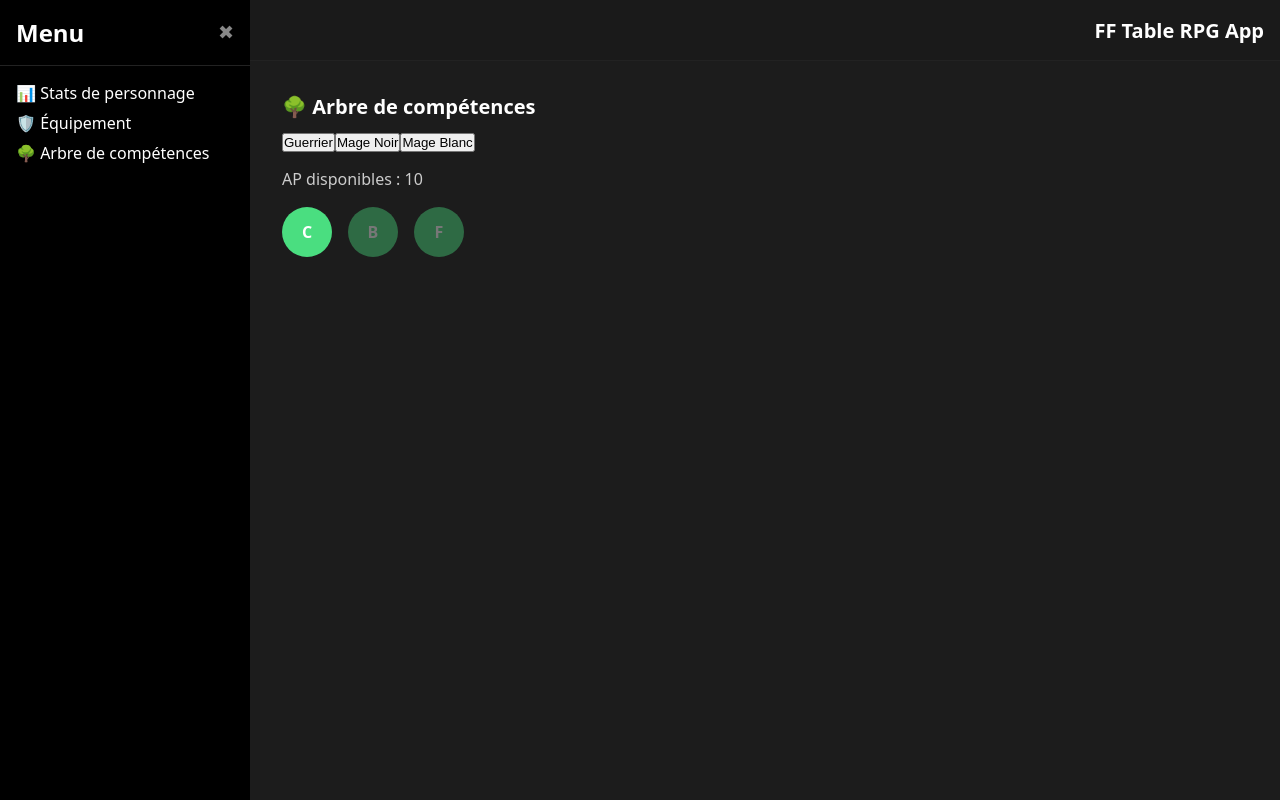
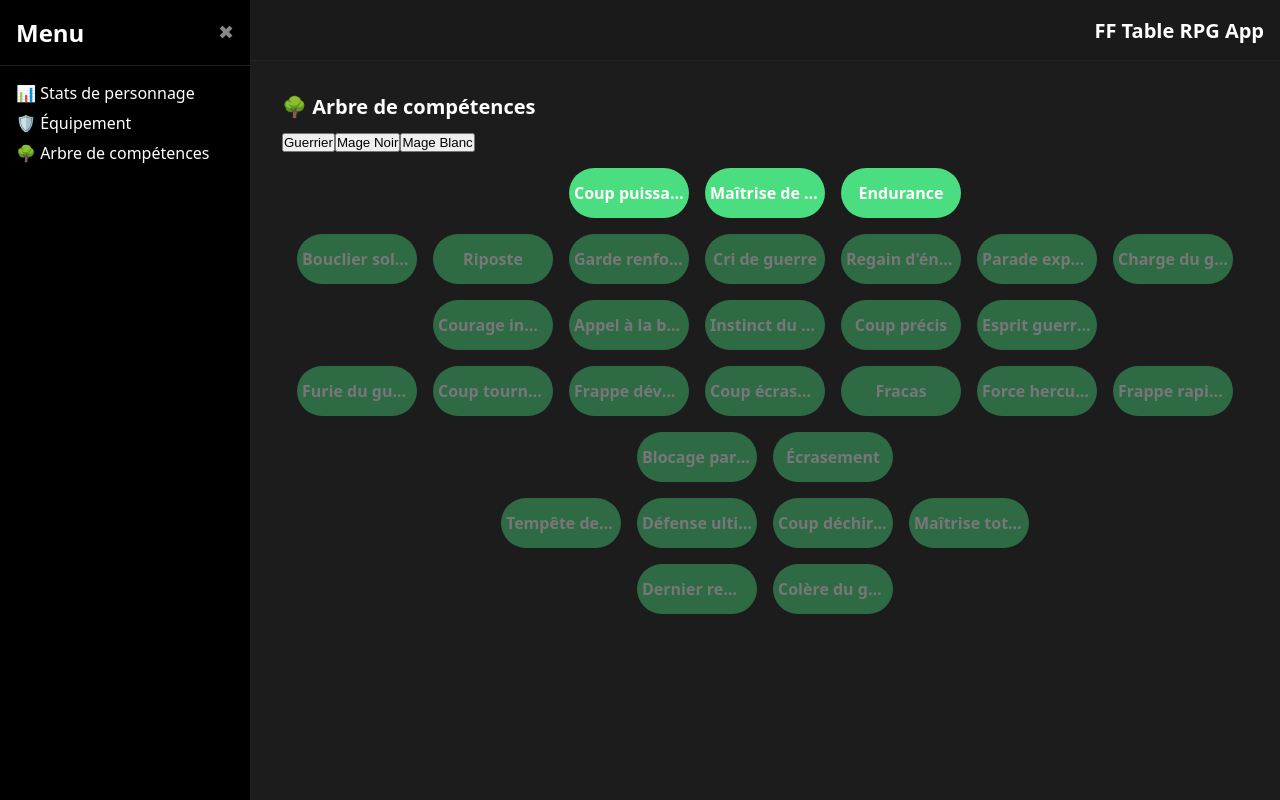
Before and after one commit to AlexDelestre/FFTableRPGApp, a React (Vite) app: page /skill-tree in a window 1280 px wide. Built offline with nearby package versions, Linux system fonts and the light colour scheme.

Commit message:
Premier test d'un arbre de compétences

```diff
--- a/src/pages/SkillTrees/WarriorTree.css
+++ b/src/pages/SkillTrees/WarriorTree.css
@@ -1,19 +1,33 @@
 .warrior-tree {
   position: relative;
   padding-top: 1em;
+  overflow-x: auto; /* scroll horizontal si nécessaire */
+  overflow-y: auto; /* scroll vertical si nécessaire */
+  white-space: nowrap; /* évite que les skills passent à la ligne si tu veux une longue ligne */
 }
 
+/* Chaque niveau de skills sur une ligne */
+.skill-level {
+  display: flex;
+  flex-wrap: wrap; /* ou nowrap si tu veux absolument une ligne continue */
+  justify-content: center;
+  gap: 1em;
+  margin-bottom: 1em;
+}
+
+/* Grid générale si besoin pour le wrapping */
 .skills-grid {
   display: flex;
+  flex-direction: column; /* une ligne par niveau */
   gap: 1em;
-  flex-wrap: wrap;
   margin-top: 1em;
 }
 
+/* Pastille de skill */
 .skill-dot {
-  width: 50px;
+  width: 120px; /* largeur fixe */
   height: 50px;
-  border-radius: 50%;
+  border-radius: 25px;
   background-color: #4ade80;
   display: flex;
   align-items: center;
@@ -21,7 +35,19 @@
   cursor: pointer;
   font-weight: bold;
   color: white;
-  transition: transform 0.2s, background-color 0.2s, opacity 0.2s;
+  text-align: center;
+
+  padding: 0 5px;
+  white-space: nowrap;
+  overflow: hidden;
+}
+
+.skill-dot span {
+  display: block;
+  text-overflow: ellipsis;
+  overflow: hidden;
+  white-space: nowrap;
+  width: 100%;
 }
 
 .skill-dot:hover {
@@ -39,6 +65,7 @@
   color: black;
 }
 
+/* Popup */
 .popup-overlay {
   position: fixed;
   top: 0;
@@ -59,7 +86,13 @@
   border-radius: 8px;
   max-width: 300px;
   text-align: center;
+
+  /* Ajouts pour le wrapping */
+  word-wrap: break-word;
+  overflow-wrap: break-word;
+  white-space: normal;
 }
+
 
 .popup-content button {
   margin: 0.5em;
--- a/src/pages/SkillTrees/WarriorTree.jsx
+++ b/src/pages/SkillTrees/WarriorTree.jsx
@@ -5,10 +5,37 @@ const skills = [
   { id: 1, name: "Coup puissant", description: "Inflige +10 dégâts", cost: 2, level: 1 },
   { id: 2, name: "Bouclier solide", description: "Augmente la défense de 5", cost: 3, level: 2, prerequisite: 1 },
   { id: 3, name: "Furie du guerrier", description: "Inflige +25 dégâts sur un coup critique", cost: 5, level: 3, prerequisite: 2 },
+  { id: 4, name: "Riposte", description: "Contre-attaque automatiquement", cost: 3, level: 2, prerequisite: 1 },
+  { id: 5, name: "Coup tournoyant", description: "Attaque tous les ennemis autour", cost: 4, level: 3, prerequisite: 4 },
+  { id: 6, name: "Maîtrise de l'épée", description: "+2 précision sur les attaques", cost: 2, level: 1 },
+  { id: 7, name: "Garde renforcée", description: "Réduit les dégâts subis de 5%", cost: 3, level: 2, prerequisite: 6 },
+  { id: 8, name: "Cri de guerre", description: "Augmente la puissance de tous les alliés", cost: 4, level: 2, prerequisite: 1 },
+  { id: 9, name: "Frappe dévastatrice", description: "+50 dégâts mais consomme 2 AP", cost: 6, level: 3, prerequisite: 3 },
+  { id: 10, name: "Endurance", description: "+10 PV maximum", cost: 2, level: 1 },
+  { id: 11, name: "Regain d'énergie", description: "Récupère 3 AP par tour", cost: 4, level: 2, prerequisite: 10 },
+  { id: 12, name: "Coup écrasant", description: "Inflige +20 dégâts et étourdit l'ennemi", cost: 5, level: 3, prerequisite: 11 },
+  { id: 13, name: "Parade experte", description: "Chance d'annuler une attaque ennemie", cost: 3, level: 2, prerequisite: 7 },
+  { id: 14, name: "Charge du guerrier", description: "Se déplace rapidement et frappe fort", cost: 4, level: 2, prerequisite: 1 },
+  { id: 15, name: "Fracas", description: "Inflige dégâts à tous les ennemis en ligne", cost: 6, level: 3, prerequisite: 14 },
+  { id: 16, name: "Force herculéenne", description: "+5 dégâts sur toutes les attaques", cost: 5, level: 3, prerequisite: 6 },
+  { id: 17, name: "Courage indomptable", description: "Immunité à la peur", cost: 3, level: 2, prerequisite: 10 },
+  { id: 18, name: "Frappe rapide", description: "Attaque deux fois par tour", cost: 6, level: 3, prerequisite: 16 },
+  { id: 19, name: "Blocage parfait", description: "Annule totalement une attaque", cost: 7, level: 3, prerequisite: 7 },
+  { id: 20, name: "Appel à la bataille", description: "Rallie les alliés et restaure 5 AP", cost: 4, level: 2, prerequisite: 8 },
+  { id: 21, name: "Écrasement", description: "Inflige +40 dégâts sur un ennemi unique", cost: 7, level: 3, prerequisite: 9 },
+  { id: 22, name: "Instinct du guerrier", description: "Augmente la vitesse de 10%", cost: 3, level: 2, prerequisite: 1 },
+  { id: 23, name: "Coup précis", description: "Ignorer 5 points de défense ennemie", cost: 4, level: 2, prerequisite: 16 },
+  { id: 24, name: "Tempête de lames", description: "Attaque tous les ennemis deux fois", cost: 8, level: 4, prerequisite: 15 },
+  { id: 25, name: "Défense ultime", description: "Réduit tous les dégâts de 10%", cost: 6, level: 4, prerequisite: 19 },
+  { id: 26, name: "Esprit guerrier", description: "+5 AP maximum", cost: 3, level: 2, prerequisite: 11 },
+  { id: 27, name: "Coup déchirant", description: "Inflige +30 dégâts et saigne l'ennemi", cost: 7, level: 4, prerequisite: 12 },
+  { id: 28, name: "Maîtrise totale", description: "Toutes les attaques critiques infligent +50% dégâts", cost: 9, level: 4, prerequisite: 18 },
+  { id: 29, name: "Dernier rempart", description: "Réduit les dégâts à 1 PV une fois par combat", cost: 10, level: 5, prerequisite: 25 },
+  { id: 30, name: "Colère du guerrier", description: "Augmente tous les dégâts de 15% pendant 3 tours", cost: 8, level: 5, prerequisite: 28 },
 ];
 
+
 export default function WarriorTree() {
-  const [ap, setAp] = useState(10);
 
   const [learnedSkills, setLearnedSkills] = useState(() => {
     const saved = localStorage.getItem("warriorSkills");
@@ -23,26 +50,27 @@ export default function WarriorTree() {
   }, [learnedSkills]);
 
   const handleSkillClick = (skill) => {
+    if (isSkillLocked(skill)) {
+        const prerequisiteSkill = skills.find(s => s.id === skill.prerequisite);
+        setPopupSkill({
+        ...skill,
+        lockedReason: prerequisiteSkill ? `Vous devez d'abord apprendre "${prerequisiteSkill.name}"` : "Prérequis manquant"
+        });
+    } else {
         setPopupSkill(skill);
+    }
     };
 
   const confirmSkill = (skill) => {
     if (learnedSkills.includes(skill.id)) {
       // Débloquer skill
-      if (window.confirm(`Voulez-vous désapprendre "${skill.name}" ?`)) {
+      if (window.confirm(`Voulez-vous oublier "${skill.name}" ?`)) {
         setLearnedSkills(learnedSkills.filter(id => id !== skill.id));
-        setAp(ap + skill.cost);
         setPopupSkill(null);
       }
     } else {
-      // Acheter skill
-      if (ap < skill.cost) {
-        alert("Pas assez d'AP !");
-        return;
-      }
       if (window.confirm(`Voulez-vous apprendre "${skill.name}" pour ${skill.cost} AP ?`)) {
         setLearnedSkills([...learnedSkills, skill.id]);
-        setAp(ap - skill.cost);
         setPopupSkill(null);
       }
     }
@@ -55,22 +83,26 @@ export default function WarriorTree() {
 
   return (
     <div className="warrior-tree">
-      <p>AP disponibles : {ap}</p>
-      <div className="skills-grid">
-        {skills.map(skill => {
+        {Array.from({ length: 5 }, (_, lvl) => lvl + 1).map(level => (
+            <div key={level} className="skill-level">
+            {skills
+                .filter(skill => skill.level === level)
+                .map(skill => {
                 const locked = isSkillLocked(skill);
                 const learned = learnedSkills.includes(skill.id);
                 return (
                     <div
                     key={skill.id}
                     className={`skill-dot ${learned ? "learned" : ""} ${locked ? "locked" : ""}`}
-              onClick={() => !locked && handleSkillClick(skill)}
+                    onClick={() => handleSkillClick(skill)}
+                    title={skill.name}
                     >
-              {skill.name[0]}
+                    <span>{skill.name}</span>
                     </div>
                 );
                 })}
             </div>
+        ))}
 
       {popupSkill && (
         <div className="popup-overlay" onClick={() => setPopupSkill(null)}>
@@ -78,9 +110,15 @@ export default function WarriorTree() {
             <h3>{popupSkill.name}</h3>
             <p>{popupSkill.description}</p>
             <p>Coût : {popupSkill.cost} AP</p>
+
+            {popupSkill.lockedReason ? (
+                <p style={{ color: "#f87171" }}>{popupSkill.lockedReason}</p>
+            ) : (
                 <button onClick={() => confirmSkill(popupSkill)}>
-              {learnedSkills.includes(popupSkill.id) ? "Désapprendre" : "Apprendre"}
+                {learnedSkills.includes(popupSkill.id) ? "Oublier" : "Apprendre"}
                 </button>
+            )}
+
             <button onClick={() => setPopupSkill(null)}>Annuler</button>
             </div>
         </div>
```
Lines whose indentation alone changed are shown as unchanged.
